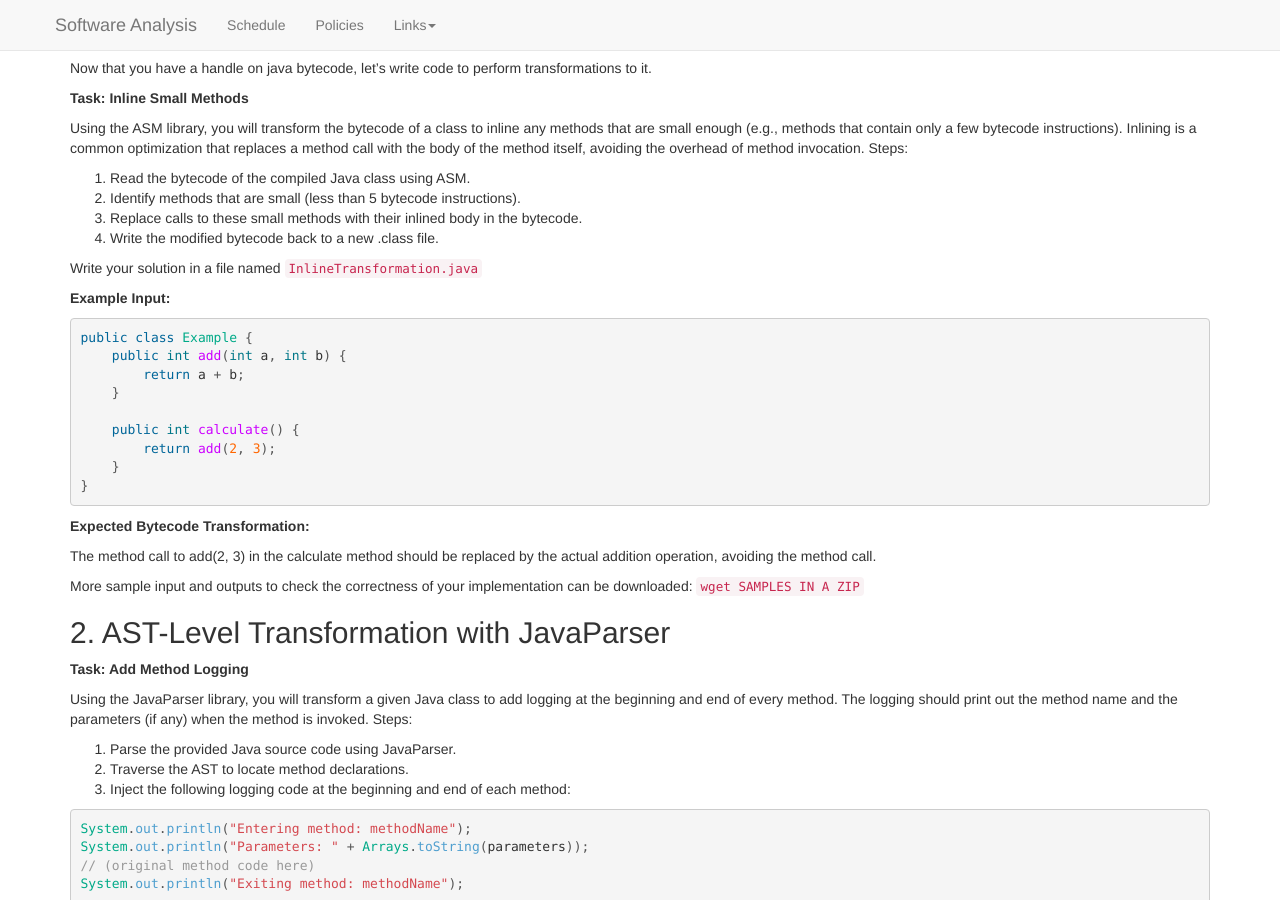
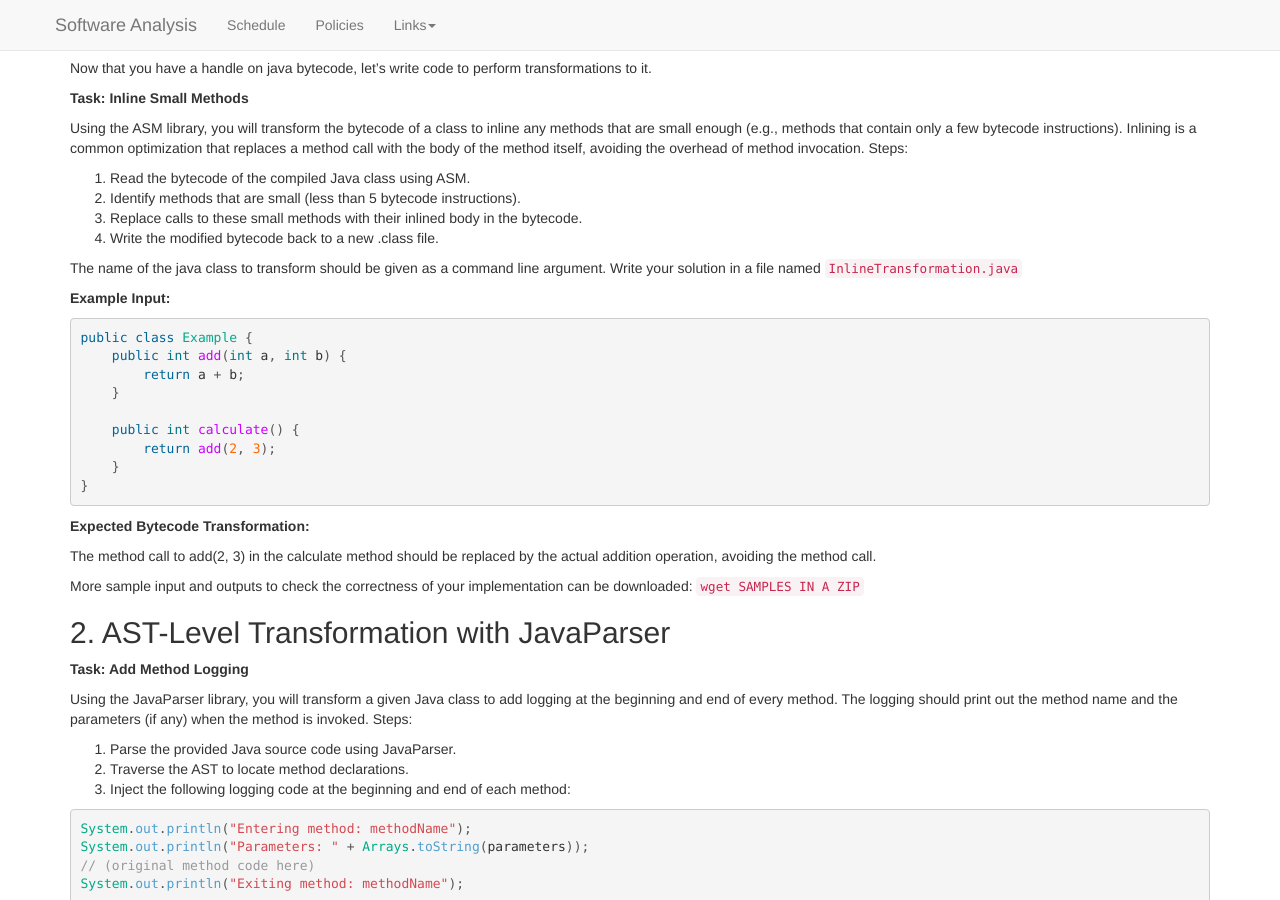
Before and after one commit to bmc-cs-software-analysis/383, a Jekyll site: the page built from hws/HW01.md, in a window 1280 px wide and 900 px high, scrolled down 1569 px. Built offline with Jekyll 4.4.1, drawn with Linux system fonts in a browser that asks for light colours; nearby versions of some CDN libraries.

Commit message:
Update HW01.md

````diff
--- a/hws/HW01.md
+++ b/hws/HW01.md
@@ -144,7 +144,7 @@ Steps:
 3. Replace calls to these small methods with their inlined body in the bytecode.
 4. Write the modified bytecode back to a new .class file.
 
-Write your solution in a file named `InlineTransformation.java`
+The name of the java class to transform should be given as a command line argument. Write your solution in a file named `InlineTransformation.java`
 
 **Example Input:**
 ```java
````
